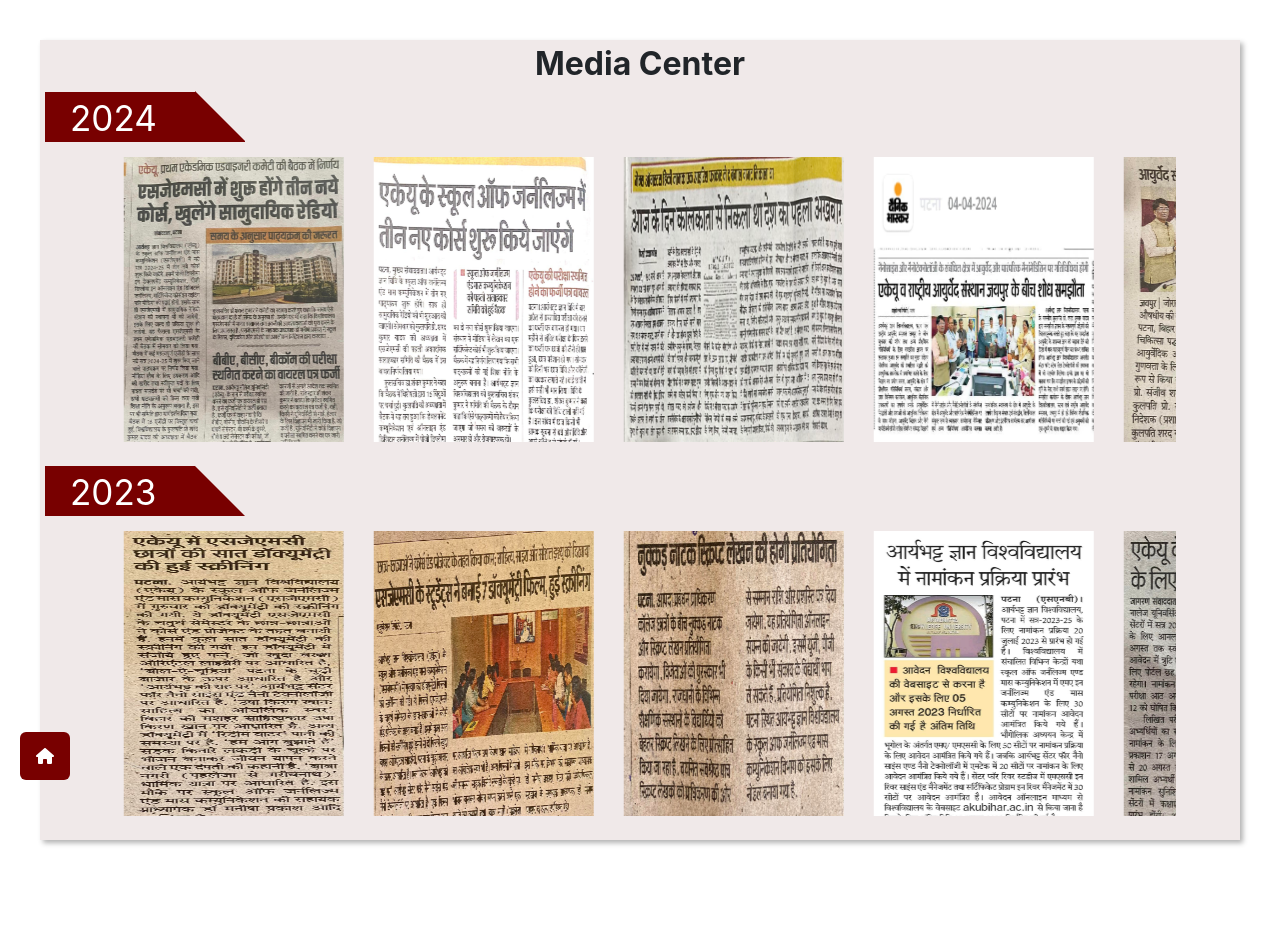
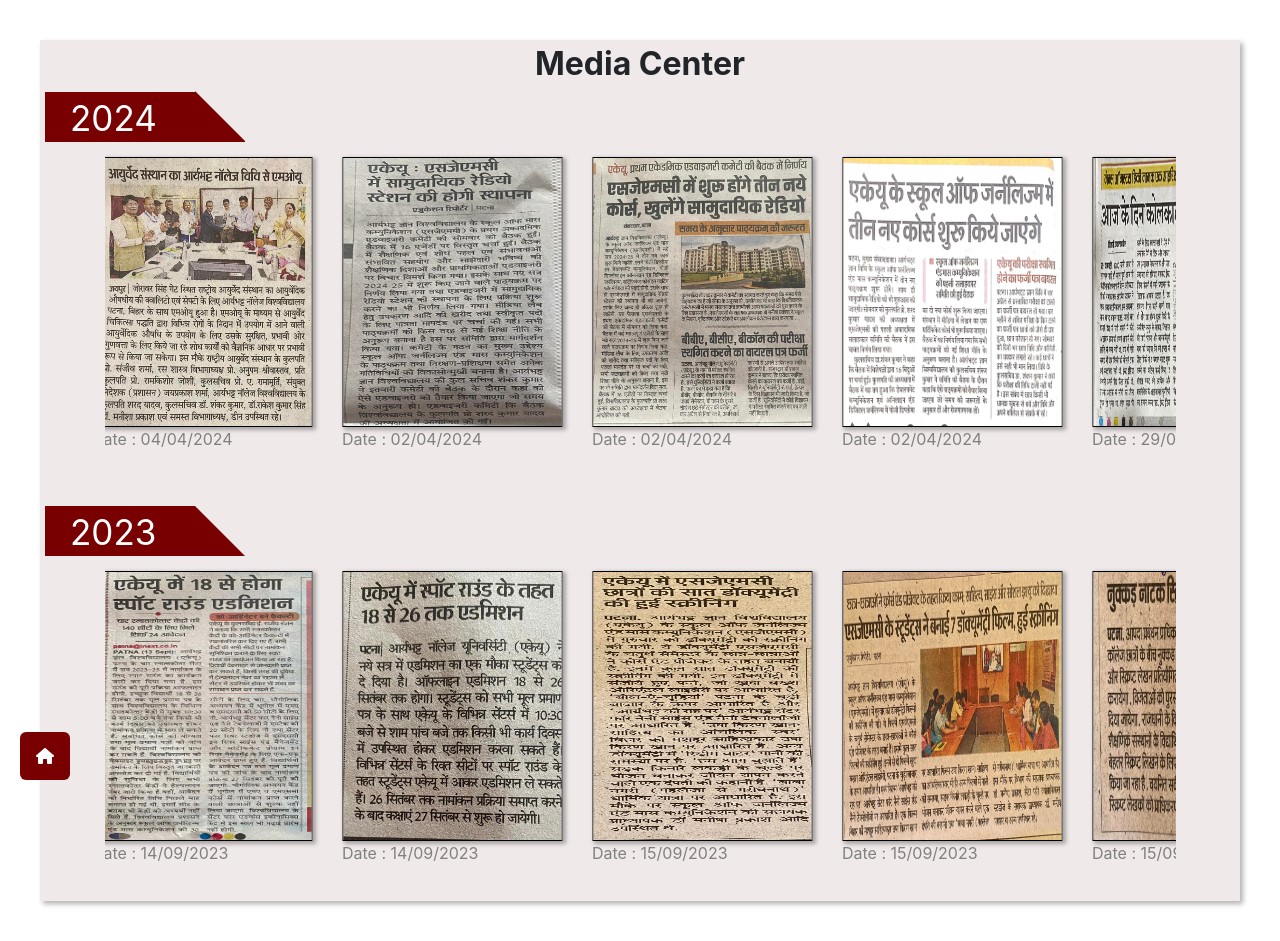
Before and after one commit to yatanbase/masscomnew, a React (Create React App) app: page /Media_Center in a window 1280 px wide. Before the commit the page ends 880 px from the top, so only its background shows below. Built offline with nearby package versions, Linux system fonts and the light colour scheme.

Commit message:
media center updated

```diff
--- a/src/page/Page8.jsx
+++ b/src/page/Page8.jsx
@@ -59,40 +59,52 @@ function Page8() {
 
       <div className="aslide" onClick={() => handleImageClick(Image1)}>
   <img src={Image1} alt="Image 1" />
+  <p style={{textAlign:'left' , color:'gray'}}>Date : 02/04/2024</p>
 </div>
 <div className="aslide" onClick={() => handleImageClick(Image2)}>
   <img src={Image2} alt="Image 2" />
+  <p style={{textAlign:'left' , color:'gray'}}>Date : 02/04/2024</p>
 </div>
 <div className="aslide" onClick={() => handleImageClick(Image3)}>
   <img src={Image3} alt="Image 3" />
+  <p style={{textAlign:'left' , color:'gray'}}>Date : 29/01/2024</p>
 </div>
 <div className="aslide" onClick={() => handleImageClick(Image4)}>
   <img src={Image4} alt="Image 4" />
+<p style={{textAlign:'left' , color:'gray'}}>Date : 04/04/2024</p>
 </div>
 <div className="aslide" onClick={() => handleImageClick(Image5)}>
   <img src={Image5} alt="Image 5" />
+  <p style={{textAlign:'left' , color:'gray'}}>Date : 04/04/2024</p>
 </div>
 <div className="aslide" onClick={() => handleImageClick(Image6)}>
   <img src={Image6} alt="Image 6" />
+  <p style={{textAlign:'left' , color:'gray'}}>Date : 02/04/2024</p>
 </div>
 
 <div className="aslide" onClick={() => handleImageClick(Image1)}>
   <img src={Image1} alt="Image 1" />
+  <p style={{textAlign:'left' , color:'gray'}}>Date : 02/04/2024</p>
 </div>
 <div className="aslide" onClick={() => handleImageClick(Image2)}>
   <img src={Image2} alt="Image 2" />
+  <p style={{textAlign:'left' , color:'gray'}}>Date : 02/04/2024</p>
 </div>
 <div className="aslide" onClick={() => handleImageClick(Image3)}>
   <img src={Image3} alt="Image 3" />
+  <p style={{textAlign:'left' , color:'gray'}}>Date : 29/01/2024</p>
 </div>
 <div className="aslide" onClick={() => handleImageClick(Image4)}>
   <img src={Image4} alt="Image 4" />
+<p style={{textAlign:'left' , color:'gray'}}>Date : 04/04/2024</p>
 </div>
 <div className="aslide" onClick={() => handleImageClick(Image5)}>
   <img src={Image5} alt="Image 5" />
+  <p style={{textAlign:'left' , color:'gray'}}>Date : 04/04/2024</p>
 </div>
 <div className="aslide" onClick={() => handleImageClick(Image6)}>
   <img src={Image6} alt="Image 6" />
+  <p style={{textAlign:'left' , color:'gray'}}>Date : 02/04/2024</p>
 </div>
 
         {/* Add more aslides here */}
@@ -112,132 +124,174 @@ function Page8() {
 
       <div className="aslide" onClick={() => handleImageClick(Image2_1)}>
   <img src={Image2_1} alt="Image 2_1" />
+  <p style={{textAlign:'left' , color:'gray'}}>Date : 10/12/2023</p>
 </div>
 <div className="aslide" onClick={() => handleImageClick(Image2_2)}>
   <img src={Image2_2} alt="Image 2_2" />
+  <p style={{textAlign:'left' , color:'gray'}}>Date : 10/12/2023</p>
 </div>
 <div className="aslide" onClick={() => handleImageClick(Image2_3)}>
   <img src={Image2_3} alt="Image 2_3" />
+  <p style={{textAlign:'left' , color:'gray'}}>Date : 10/12/2023</p>
 </div>
 <div className="aslide" onClick={() => handleImageClick(Image2_4)}>
   <img src={Image2_4} alt="Image 2_4" />
+  <p style={{textAlign:'left' , color:'gray'}}>Date : 14/09/2023</p>
 </div>
 <div className="aslide" onClick={() => handleImageClick(Image2_5)}>
   <img src={Image2_5} alt="Image 2_5" />
+  <p style={{textAlign:'left' , color:'gray'}}>Date : 14/09/2023</p>
 </div>
 <div className="aslide" onClick={() => handleImageClick(Image2_6)}>
   <img src={Image2_6} alt="Image 2_6" />
+  <p style={{textAlign:'left' , color:'gray'}}>Date : 14/09/2023</p>
 </div>
 <div className="aslide" onClick={() => handleImageClick(Image2_7)}>
   <img src={Image2_7} alt="Image 2_7" />
+  <p style={{textAlign:'left' , color:'gray'}}>Date : 15/09/2023</p>
 </div>
 <div className="aslide" onClick={() => handleImageClick(Image2_8)}>
   <img src={Image2_8} alt="Image 2_8" />
+  <p style={{textAlign:'left' , color:'gray'}}>Date : 15/09/2023</p>
 </div>
 <div className="aslide" onClick={() => handleImageClick(Image2_9)}>
   <img src={Image2_9} alt="Image 2_9" />
+  <p style={{textAlign:'left' , color:'gray'}}>Date : 15/09/2023</p>
 </div>
 <div className="aslide" onClick={() => handleImageClick(Image2_10)}>
   <img src={Image2_10} alt="Image 2_10" />
+  <p style={{textAlign:'left' , color:'gray'}}>Date : 21/07/2023</p>
 </div>
 <div className="aslide" onClick={() => handleImageClick(Image2_11)}>
   <img src={Image2_11} alt="Image 2_11" />
+  <p style={{textAlign:'left' , color:'gray'}}>Date : 21/07/2023</p>
 </div>
 <div className="aslide" onClick={() => handleImageClick(Image2_12)}>
   <img src={Image2_12} alt="Image 2_12" />
+  <p style={{textAlign:'left' , color:'gray'}}>Date : 21/07/2023</p>
 </div>
 <div className="aslide" onClick={() => handleImageClick(Image2_13)}>
   <img src={Image2_13} alt="Image 2_13" />
+  <p style={{textAlign:'left' , color:'gray'}}>Date : 21/07/2023</p>
 </div>
 <div className="aslide" onClick={() => handleImageClick(Image2_14)}>
   <img src={Image2_14} alt="Image 2_14" />
+  <p style={{textAlign:'left' , color:'gray'}}>Date : 21/07/2023</p>
 </div>
 <div className="aslide" onClick={() => handleImageClick(Image2_15)}>
   <img src={Image2_15} alt="Image 2_15" />
+  <p style={{textAlign:'left' , color:'gray'}}>Date : 24/07/2023</p>
 </div>
 <div className="aslide" onClick={() => handleImageClick(Image2_16)}>
   <img src={Image2_16} alt="Image 2_16" />
+  <p style={{textAlign:'left' , color:'gray'}}>Date : 27/07/2023</p>
 </div>
 <div className="aslide" onClick={() => handleImageClick(Image2_17)}>
   <img src={Image2_17} alt="Image 2_17" />
+  <p style={{textAlign:'left' , color:'gray'}}>Date : 29/07/2023</p>
 </div>
 <div className="aslide" onClick={() => handleImageClick(Image2_18)}>
   <img src={Image2_18} alt="Image 2_18" />
+  <p style={{textAlign:'left' , color:'gray'}}>Date : 29/07/2023</p>
 </div>
 <div className="aslide" onClick={() => handleImageClick(Image2_19)}>
   <img src={Image2_19} alt="Image 2_19" />
+  <p style={{textAlign:'left' , color:'gray'}}>Date : 29/07/2023</p>
 </div>
 <div className="aslide" onClick={() => handleImageClick(Image2_20)}>
   <img src={Image2_20} alt="Image 2_20" />
+  <p style={{textAlign:'left' , color:'gray'}}>Date : 29/07/2023</p>
 </div>
 <div className="aslide" onClick={() => handleImageClick(Image2_21)}>
   <img src={Image2_21} alt="Image 2_21" />
+  <p style={{textAlign:'left' , color:'gray'}}>Date : 14/09/2023</p>
 </div>
-
 
 <div className="aslide" onClick={() => handleImageClick(Image2_1)}>
   <img src={Image2_1} alt="Image 2_1" />
+  <p style={{textAlign:'left' , color:'gray'}}>Date : 10/12/2023</p>
 </div>
 <div className="aslide" onClick={() => handleImageClick(Image2_2)}>
   <img src={Image2_2} alt="Image 2_2" />
+  <p style={{textAlign:'left' , color:'gray'}}>Date : 10/12/2023</p>
 </div>
 <div className="aslide" onClick={() => handleImageClick(Image2_3)}>
   <img src={Image2_3} alt="Image 2_3" />
+  <p style={{textAlign:'left' , color:'gray'}}>Date : 10/12/2023</p>
 </div>
 <div className="aslide" onClick={() => handleImageClick(Image2_4)}>
   <img src={Image2_4} alt="Image 2_4" />
+  <p style={{textAlign:'left' , color:'gray'}}>Date : 14/09/2023</p>
 </div>
 <div className="aslide" onClick={() => handleImageClick(Image2_5)}>
   <img src={Image2_5} alt="Image 2_5" />
+  <p style={{textAlign:'left' , color:'gray'}}>Date : 14/09/2023</p>
 </div>
 <div className="aslide" onClick={() => handleImageClick(Image2_6)}>
   <img src={Image2_6} alt="Image 2_6" />
+  <p style={{textAlign:'left' , color:'gray'}}>Date : 14/09/2023</p>
 </div>
 <div className="aslide" onClick={() => handleImageClick(Image2_7)}>
   <img src={Image2_7} alt="Image 2_7" />
+  <p style={{textAlign:'left' , color:'gray'}}>Date : 15/09/2023</p>
 </div>
 <div className="aslide" onClick={() => handleImageClick(Image2_8)}>
   <img src={Image2_8} alt="Image 2_8" />
+  <p style={{textAlign:'left' , color:'gray'}}>Date : 15/09/2023</p>
 </div>
 <div className="aslide" onClick={() => handleImageClick(Image2_9)}>
   <img src={Image2_9} alt="Image 2_9" />
+  <p style={{textAlign:'left' , color:'gray'}}>Date : 15/09/2023</p>
 </div>
 <div className="aslide" onClick={() => handleImageClick(Image2_10)}>
   <img src={Image2_10} alt="Image 2_10" />
+  <p style={{textAlign:'left' , color:'gray'}}>Date : 21/07/2023</p>
 </div>
 <div className="aslide" onClick={() => handleImageClick(Image2_11)}>
   <img src={Image2_11} alt="Image 2_11" />
+  <p style={{textAlign:'left' , color:'gray'}}>Date : 21/07/2023</p>
 </div>
 <div className="aslide" onClick={() => handleImageClick(Image2_12)}>
   <img src={Image2_12} alt="Image 2_12" />
+  <p style={{textAlign:'left' , color:'gray'}}>Date : 21/07/2023</p>
 </div>
 <div className="aslide" onClick={() => handleImageClick(Image2_13)}>
   <img src={Image2_13} alt="Image 2_13" />
+  <p style={{textAlign:'left' , color:'gray'}}>Date : 21/07/2023</p>
 </div>
 <div className="aslide" onClick={() => handleImageClick(Image2_14)}>
   <img src={Image2_14} alt="Image 2_14" />
+  <p style={{textAlign:'left' , color:'gray'}}>Date : 21/07/2023</p>
 </div>
 <div className="aslide" onClick={() => handleImageClick(Image2_15)}>
   <img src={Image2_15} alt="Image 2_15" />
+  <p style={{textAlign:'left' , color:'gray'}}>Date : 24/07/2023</p>
 </div>
 <div className="aslide" onClick={() => handleImageClick(Image2_16)}>
   <img src={Image2_16} alt="Image 2_16" />
+  <p style={{textAlign:'left' , color:'gray'}}>Date : 27/07/2023</p>
 </div>
 <div className="aslide" onClick={() => handleImageClick(Image2_17)}>
   <img src={Image2_17} alt="Image 2_17" />
+  <p style={{textAlign:'left' , color:'gray'}}>Date : 29/07/2023</p>
 </div>
 <div className="aslide" onClick={() => handleImageClick(Image2_18)}>
   <img src={Image2_18} alt="Image 2_18" />
+  <p style={{textAlign:'left' , color:'gray'}}>Date : 29/07/2023</p>
 </div>
 <div className="aslide" onClick={() => handleImageClick(Image2_19)}>
   <img src={Image2_19} alt="Image 2_19" />
+  <p style={{textAlign:'left' , color:'gray'}}>Date : 29/07/2023</p>
 </div>
 <div className="aslide" onClick={() => handleImageClick(Image2_20)}>
   <img src={Image2_20} alt="Image 2_20" />
+  <p style={{textAlign:'left' , color:'gray'}}>Date : 29/07/2023</p>
 </div>
 <div className="aslide" onClick={() => handleImageClick(Image2_21)}>
   <img src={Image2_21} alt="Image 2_21" />
+  <p style={{textAlign:'left' , color:'gray'}}>Date : 14/09/2023</p>
 </div>
+
 
 
 
--- a/src/page/page8.css
+++ b/src/page/page8.css
@@ -13,7 +13,7 @@
 }
 
   .autoslider {
-    height: 300px;
+    height: 340px;
     margin: auto;
     position: relative;
     width: 90%;
@@ -33,7 +33,7 @@
   }
 
   .aslide {
-    height: 300px;
+    height: 340px;
     width: 250px;
 
     align-items: center;
@@ -43,8 +43,10 @@
   }
 
   .aslide img {
-    height:300px;
-    width:250px;
+    border: 1px solid black;
+    box-shadow: 2px 2px 4px 1px rgba(0, 0, 0, 0.3);
+    height:270px;
+    width:240px;
     width: 100%;
     transition: transform 1%;
     image-rendering: crisp-edges; /* for modern browsers */
```
